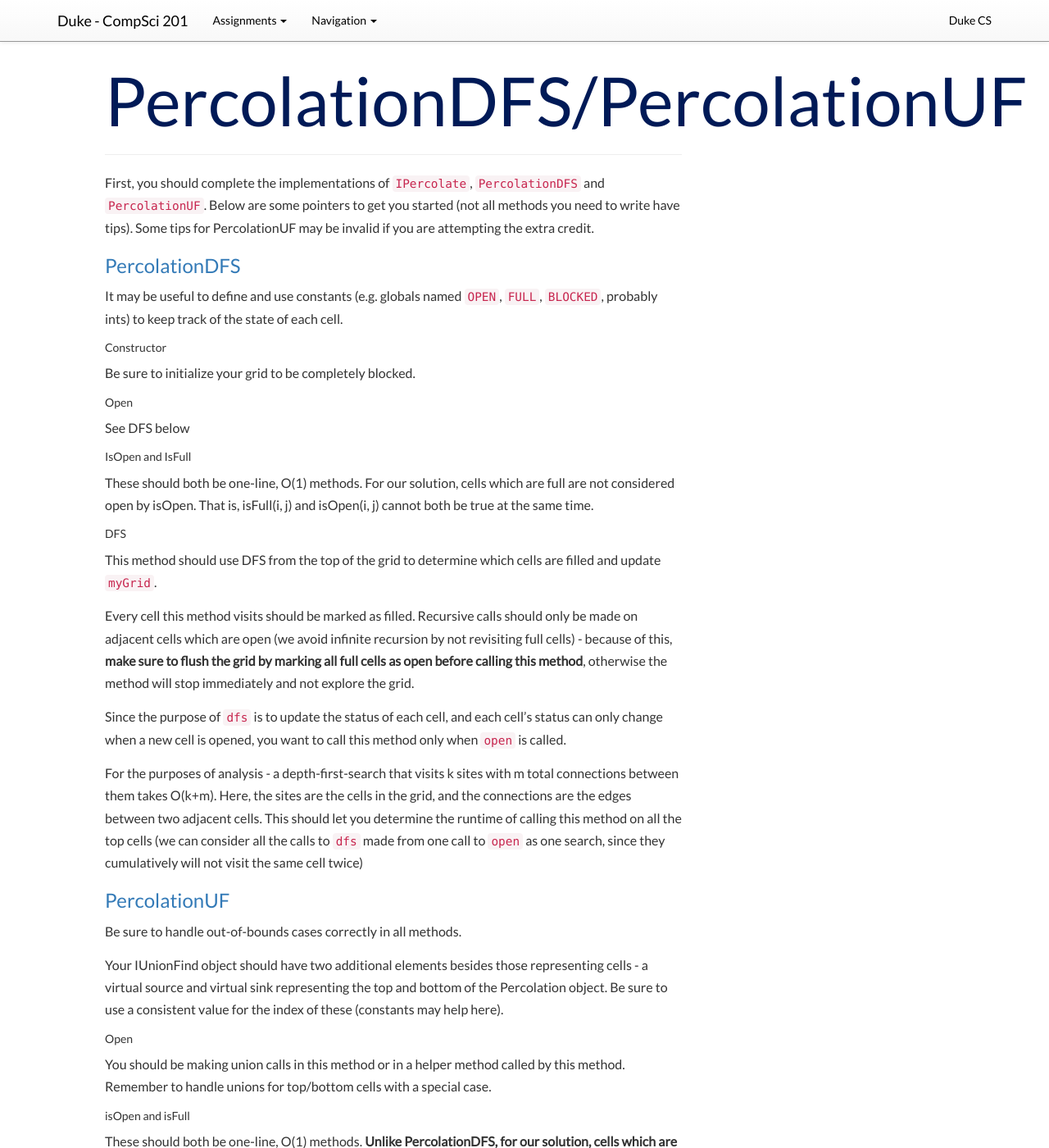
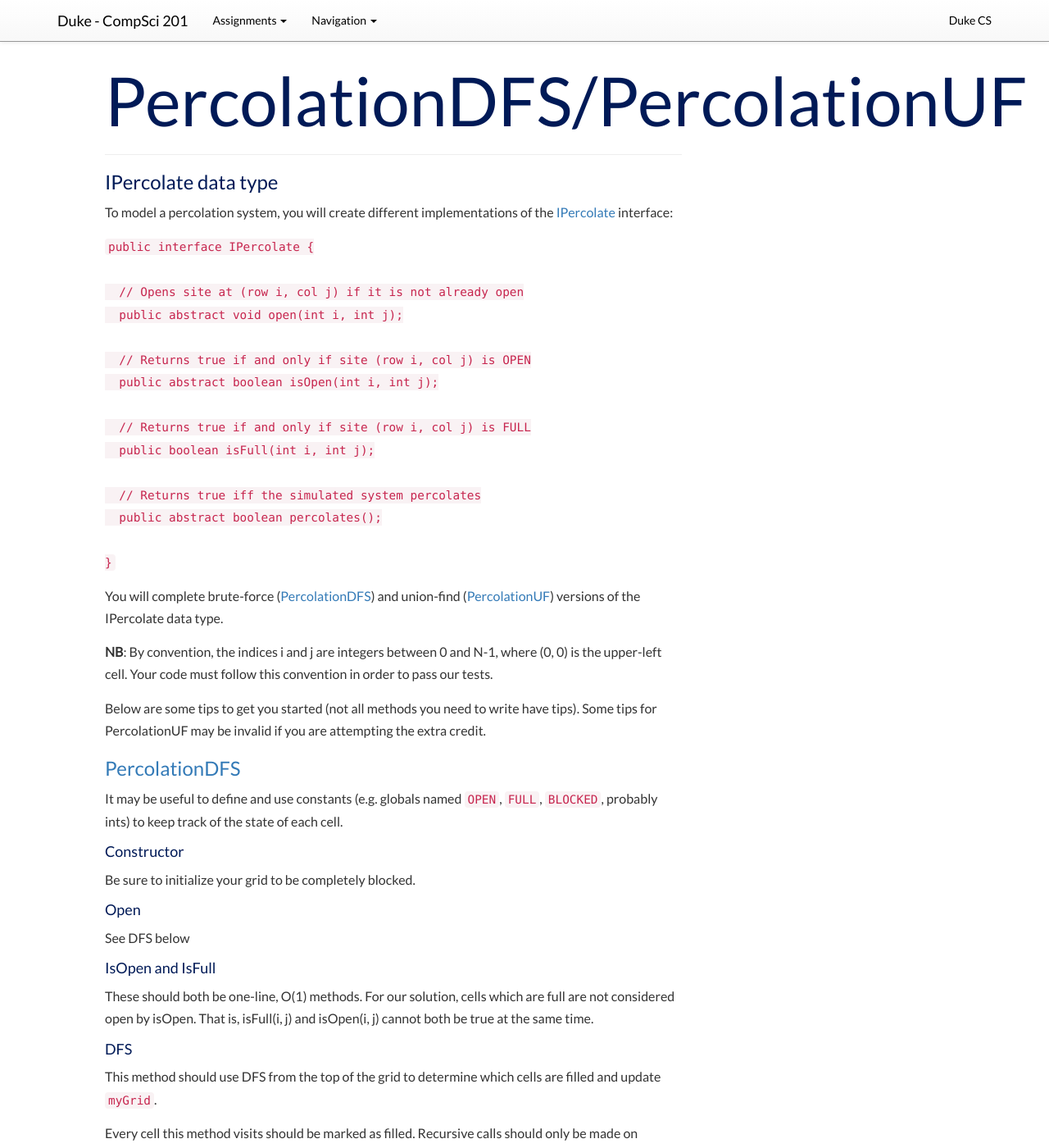
Before and after one commit to compsci201/compsci201.github.io, a Jekyll site: the page built from percolation/1-ipercolate.md, in a window 1280 px wide and 1400 px high. Shown: the whole window at 82% size. Built offline with Jekyll 4.4.1, drawn with Linux system fonts in a browser that asks for light colours; nearby versions of some CDN libraries.

Commit message:
percolation touchups

```diff
--- a/percolation/1-ipercolate.md
+++ b/percolation/1-ipercolate.md
@@ -4,25 +4,46 @@ title: "PercolationDFS/PercolationUF"
 assignment: "percolation"
 ---
 
-First, you should complete the implementations of <code>IPercolate</code>, <code>PercolationDFS</code> and <code>PercolationUF</code>. Below are some pointers to get you started (not all methods you need to write have tips). Some tips for PercolationUF may be invalid if you are attempting the extra credit.
+###IPercolate data type
+To model a percolation system, you will create different implementations of the
+[IPercolate](http://www.cs.duke.edu/courses/compsci201/fall14/assign/percolation/code/IPercolate.html) interface:
+
+<code>
+public interface IPercolate {<br><br>
+&nbsp;&nbsp;// Opens site at (row i, col j) if it is not already open<br>
+&nbsp;&nbsp;public abstract void open(int i, int j);<br><br>
+&nbsp;&nbsp;// Returns true if and only if site (row i, col j) is OPEN<br>
+&nbsp;&nbsp;public abstract boolean isOpen(int i, int j);<br><br>
+&nbsp;&nbsp;// Returns true if and only if site (row i, col j) is FULL<br>
+&nbsp;&nbsp;public boolean isFull(int i, int j);<br><br>
+&nbsp;&nbsp;// Returns true iff the simulated system percolates<br>
+&nbsp;&nbsp;public abstract boolean percolates();<br><br>
+}
+</code>
+
+You will complete brute-force ([PercolationDFS](http://www.cs.duke.edu/courses/compsci201/fall14/assign/percolation/code/PercolationDFS.html)) and union-find ([PercolationUF](http://www.cs.duke.edu/courses/compsci201/fall14/assign/percolation/code/PercolationUF.html)) versions of the IPercolate data type.
+
+<b>NB</b>: By convention, the indices i and j are integers between 0 and N-1, where (0, 0) is the upper-left cell. Your code must follow this convention in order to pass our tests.
+
+Below are some tips to get you started (not all methods you need to write have tips). Some tips for PercolationUF may be invalid if you are attempting the extra credit.
 
 ###[PercolationDFS](http://www.cs.duke.edu/courses/compsci201/fall14/assign/percolation/code/PercolationDFS.html)
 
 It may be useful to define and use constants (e.g. globals named <code>OPEN</code>, <code>FULL</code>, <code>BLOCKED</code>, probably ints) to keep track of the state of each cell.
 
-#####Constructor
+####Constructor
 
 Be sure to initialize your grid to be completely blocked.
 
-#####Open
+####Open
 
 See DFS below
 
-#####IsOpen and IsFull
+####IsOpen and IsFull
 
 These should both be one-line, O(1) methods. For our solution, cells which are full are not considered open by isOpen. That is, isFull(i, j) and isOpen(i, j) cannot both be true at the same time.
 
-#####DFS
+####DFS
 
 This method should use DFS from the top of the grid to determine which cells are filled and update <code>myGrid</code>.
 
@@ -38,16 +59,16 @@ Be sure to handle out-of-bounds cases correctly in all methods.
 
 Your IUnionFind object should have two additional elements besides those representing cells - a virtual source and virtual sink representing the top and bottom of the Percolation object. Be sure to use a consistent value for the index of these (constants may help here).
 
-#####Open
+####Open
 
 You should be making union calls in this method or in a helper method called by this method. Remember to handle unions for top/bottom cells with a special case.
 
-#####isOpen and isFull
+####isOpen and isFull
 
 These should both be one-line, O(1) methods. <b> Unlike PercolationDFS, for our solution, cells which are considered full by isFull are also considered open by isOpen. That is, if isFull(i, j) is true, then isOpen(i, j) must be true.</b>.
 
 This may seem confusing, but it makes writing PercolationDFS and PercolationUF respectively much easier - for DFS, not being able to consider cells open and full at the same time is more convenient, but for union-find, the opposite is more convenient.
 
-#####Percolates
+####Percolates
 
 This should now be an O(1), one line method.
--- a/percolation/3-estimation.md
+++ b/percolation/3-estimation.md
@@ -23,9 +23,9 @@ To obtain an accurate estimate of the percolation threshold, repeat the experime
 
 Assuming T is sufficiently large (say, at least 30), the following provides a 95% confidence interval for the percolation threshold:
 
-<img src = "img/interval_formula.png" alt = "Mean and standard deviation formulas">
+<img src = "img/interval_formula.PNG" alt = "Mean and standard deviation formulas">
 
-Write a client program <code>[PercolationStats](http://www.cs.duke.edu/courses/compsci201/fall14/assign/percolation/code/PercolationStats.html)</code> that prompts the user for <i>N</i> and <i>T</i>, performs <i>T</i> independent experiments on an <i>N</i>-by-<i>N</i> grid, and prints out the 95% confidence interval for the percolation threshold. Use <code>[java.util.Random](http://docs.oracle.com/javase/8/docs/api/java/util/Random.html)</code> to generate random numbers and follow steps above to compute the sample mean and standard deviation. Below is an example run with <i>N</i>=200 and <i>T</i>=100.
+Write a client program [PercolationStats](http://www.cs.duke.edu/courses/compsci201/fall14/assign/percolation/code/PercolationStats.html) that prompts the user for <i>N</i> and <i>T</i>, performs <i>T</i> independent experiments on an <i>N</i>-by-<i>N</i> grid, and prints out the 95% confidence interval for the percolation threshold. Use [java.util.Random](http://docs.oracle.com/javase/8/docs/api/java/util/Random.html) to generate random numbers and follow steps above to compute the sample mean and standard deviation. Below is an example run with <i>N</i>=200 and <i>T</i>=100.
 
 <code>
 mean percolation threshold = 0.5921<br>
```
Also changed, not shown: percolation/2-percolation-visualizer.md (+3 -23 lines), percolation/4-analysis.md (+3 -3 lines), percolation/index.md (+5 -5 lines).
